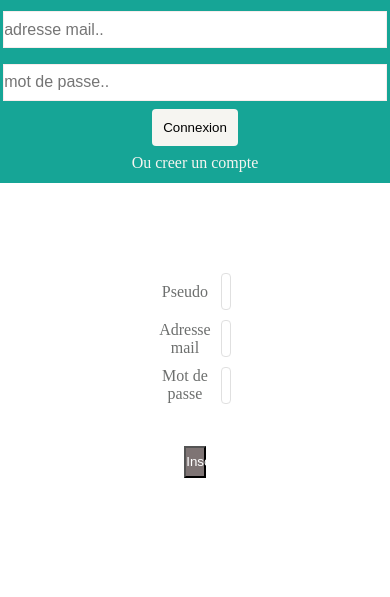
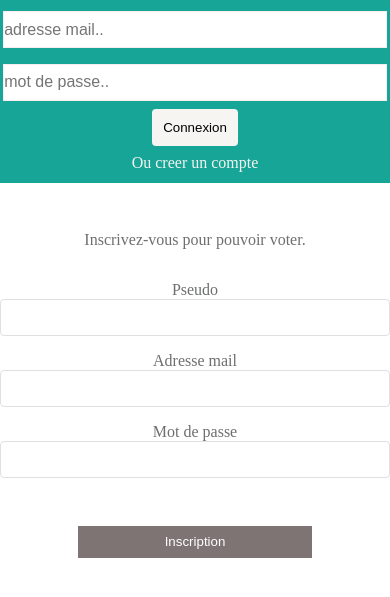
Before and after one commit to root-c137/MeilleureSerieFrancaise.fr, a Symfony app: template templates/Inscription/Inscription.html.twig in a window 390 px wide. Shown: the top 597 px of the page. Run offline with Twig, Linux system fonts and the light colour scheme; the template is opened without the code that fills it, so the values that code supplies are empty; some libraries are stand-ins or nearby versions.

Commit message:
Responsive Inscription terminé.

```diff
--- a/public/CSS/Inscription.css
+++ b/public/CSS/Inscription.css
@@ -1,52 +1,45 @@
 #Inscription
 {
-    width:50%;
     margin:auto;
     margin-top:3rem;
 }
 
-
+#Inscription .Title
+{
+    text-align: center;
+    margin-bottom:2rem;
+}
 
 #Inscription .Formulaire
 {
-    width:100%;
     display: flex;
     flex-direction: column;
     align-items: center;
-    justify-content: center;
-    padding:2rem;
+    justify-content: space-between;
 }
 
 #Inscription .Formulaire form
 {
-    width:100%;
+    display: flex;
+    flex-direction: column;
+    align-items: center;
+    justify-content: space-between;
+    text-align: center;
 }
 
-#Inscription .Formulaire table
+
+
+#Inscription input
 {
-    width:70%;
-    margin:auto;
-    text-align: center;
-    border-collapse: separate;
-    border-spacing: 10px;
-}
-
-#Inscription .Formulaire td
-{
-    width:50%;
-}
-#Inscription .Formulaire table input
-{
-    width:100%;
     height:2.3rem;
     border:1px solid #e0e0e0;
     outline: none;
     border-radius:4px;
+    margin-bottom:1rem;
 }
 
 #Inscription .GoInscription
 {
-    width:30%;
     height:2rem;
     margin-top:2rem;
     color:#FFF;
@@ -57,3 +50,126 @@
     background-color: #c4b6b6;
     cursor:pointer;
 }
+
+.GoInscription
+{
+    border:none;
+    outline: none;
+    background-color: #898b8a;
+}
+
+@media screen and (min-width: 200px)
+{
+    #Inscription, #Inscription .Formulaire, #Inscription form
+    {
+        width:100%;
+    }
+
+    #Inscription input
+    {
+        width:100%;
+    }
+
+    .GoInscription
+    {
+        width:80%;
+    }
+}
+
+@media screen and (min-width: 300px)
+{
+    .GoInscription
+    {
+        width:60%;
+    }
+}
+
+@media screen and (min-width: 400px)
+{
+
+    form
+    {
+        padding:2rem;
+    }
+    #Inscription input
+    {
+        width:100%;
+    }
+
+}
+
+@media screen and (min-width: 500px)
+{
+
+
+    #Inscription input
+    {
+        width:90%;
+    }
+
+    .GoInscription
+    {
+        width:40%;
+    }
+
+}
+
+@media screen and (min-width: 600px)
+{
+
+
+    #Inscription input
+    {
+        width:70%;
+    }
+
+    .GoInscription
+    {
+        width:30%;
+    }
+
+}
+
+@media screen and (min-width: 700px)
+{
+
+
+    #Inscription input
+    {
+        width:50%;
+    }
+    .GoInscription
+    {
+        width:20%;
+    }
+
+}
+
+@media screen and (min-width: 900px)
+{
+
+
+    #Inscription input
+    {
+        width:45%;
+    }
+
+
+
+}
+
+@media screen and (min-width: 1100px)
+{
+
+
+    #Inscription input
+    {
+        width:29%;
+    }
+
+    .GoInscription
+    {
+        width:17%;
+    }
+
+}
--- a/templates/Inscription/Inscription.html.twig
+++ b/templates/Inscription/Inscription.html.twig
@@ -9,36 +9,19 @@
 
     <main id="Inscription">
 
-        <div>
 
-
-        </div>
-
+        <p class="Title">Inscrivez-vous pour pouvoir voter.</p>
         <div class="Formulaire">
 
             <form method="post" action="{{ path("NewMembre") }}">
 
-                <table>
-
-                    <tr>
-                        <td class="Label"><label for="Pseudo">Pseudo</label></td>
-                        <td><input type="text" name="Pseudo" id="Pseudo" /></td>
-                    </tr>
-
-                    <tr>
-                        <td class="Label"><label for="Mail">Adresse mail</label></td>
-                        <td><input type="text" name="Mail" id="Mail"/></td>
-                    </tr>
-                    <tr>
-                        <td class="Label"><label for="Pass">Mot de passe</label></td>
-                        <td><input type="password" name="Pass" id="Pass"/></td>
-                    </tr>
-
-                    <tr>
-                        <td colspan="2"><button type="submit" class="GoInscription">Inscription</button></td>
-                    </tr>
-
-                </table>
+                <label for="Pseudo">Pseudo</label>
+                <input type="text" name="Pseudo" id="Pseudo" />
+                <label for="Mail">Adresse mail</label>
+                <input type="text" name="Mail" id="Mail"/>
+                <label for="Pass">Mot de passe</label>
+                <input type="password" name="Pass" id="Pass"/>
+                <button type="submit" class="GoInscription">Inscription</button>
 
             </form>
 
```
